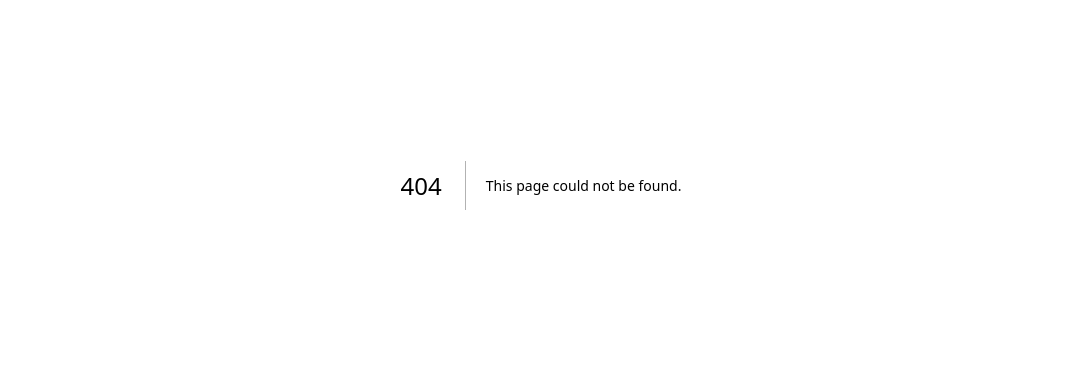
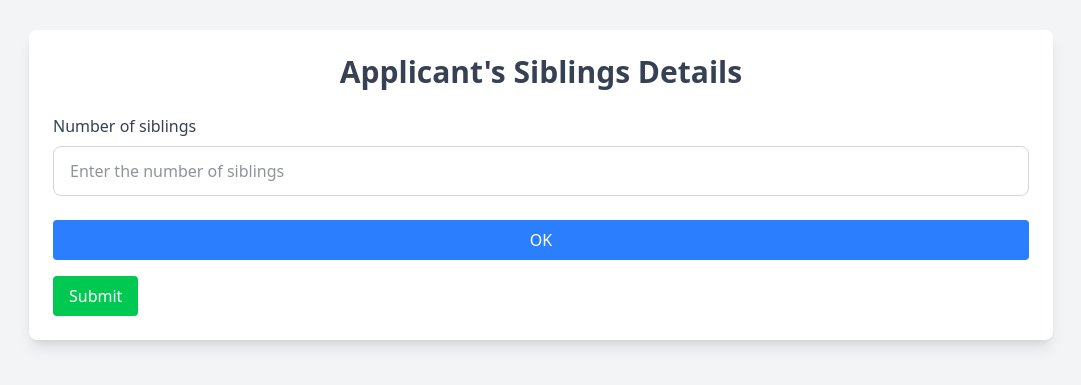
Before and after one commit to wahab8976/ScholarShip-Manager, a Next.js app: page /applicant/siblings in a window 1280 px wide. Before the commit this address had no page. Shown: the part 215-600 px from the top of the page, without its empty margins (99-1180 px from the left). Built offline with nearby package versions, Linux system fonts and the light colour scheme.

Commit message:
Fixes Siblings Changings

```diff
--- a/app/applicant/earnings/page.jsx
+++ b/app/applicant/earnings/page.jsx
@@ -2,6 +2,7 @@
 import React, { useEffect } from "react";
 import { useForm, useFieldArray } from "react-hook-form";
 import { motion } from "framer-motion";
+import { useRouter } from "next/navigation";
 
 const allFamilyRoles = [
   "Father",
@@ -43,6 +44,8 @@ const Page = () => {
     },
   });
 
+  const router = useRouter();
+
   const { fields, append, remove } = useFieldArray({
     control,
     name: "familyMembers",
@@ -69,7 +72,7 @@ const Page = () => {
     <div className="flex justify-center flex-col items-center min-h-screen bg-gray-100 p-4">
       <div className="flex justify-center">
         <h1 className="text-3xl font-semibold text-center text-gray-700 mb-6">
-          Applicant's Family Details
+          Applicant's Family Earning Details
         </h1>
       </div>
       <motion.form
@@ -239,6 +242,7 @@ const Page = () => {
         ))}
 
         <button
+          onClick={() => router.push("/applicant/siblings")}
           type="submit"
           className="cursor-pointer text-white bg-gradient-to-r from-green-400 via-green-500 to-green-600 hover:bg-gradient-to-br focus:ring-4 focus:outline-none focus:ring-green-300 dark:focus:ring-green-800 shadow-lg shadow-green-500/50 dark:shadow-lg dark:shadow-green-800/80 font-medium rounded-lg text-sm px-5 py-2.5 text-center me-2 mb-2"
         >
--- /dev/null
+++ b/app/applicant/siblings/page.jsx
@@ -0,0 +1,171 @@
+"use client";
+import React, { useState } from "react";
+import { motion } from "framer-motion";
+import { useForm, useFieldArray } from "react-hook-form";
+import NumericInput from "@/app/components/NumericInput";
+import TextInput from "@/app/components/TextInput";
+
+const Page = () => {
+  const {
+    register,
+    control,
+    handleSubmit,
+    watch,
+    formState: { errors },
+  } = useForm({
+    mode: "onBlur", // Trigger validation on blur
+  });
+
+  // Use useFieldArray to dynamically manage sibling fields
+  const { fields, append, remove } = useFieldArray({
+    control,
+    name: "siblings",
+  });
+
+  const [siblingsCount, setSiblingsCount] = useState(0);
+  const [totalCharges, settotalCharges] = useState(0);
+
+  const onSubmit = (data) => {
+    console.log("Form Data:", data);
+    console.log("Errors:", errors);
+  };
+
+  return (
+    <div className="flex justify-center items-center min-h-screen bg-gray-100 p-4">
+      <motion.form
+        onSubmit={handleSubmit(onSubmit)}
+        className="bg-white shadow-lg rounded-lg p-6 w-full max-w-5xl"
+        style={{ width: "80vw" }}
+        initial={{ opacity: 0, y: 20 }}
+        animate={{ opacity: 1, y: 0 }}
+        transition={{ duration: 0.4 }}
+      >
+        <div className="flex justify-center">
+          <h1 className="text-3xl font-semibold text-center text-gray-700 mb-6">
+            Applicant's Siblings Details
+          </h1>
+        </div>
+
+        <div className="flex flex-col space-y-4">
+          {/* Siblings count input */}
+          <NumericInput
+            errors={errors}
+            isRequired={true}
+            placeholder="Enter the number of siblings"
+            register={register}
+            registerAs="siblings_Count"
+            requiringCaption="Number of siblings is required"
+            title="Number of siblings"
+            max={10}
+            length={1}
+          />
+          {errors?.siblings_Count && (
+            <p className="text-red-500 text-sm">
+              {errors.siblings_Count.message}
+            </p>
+          )}
+
+          {/* Button to update sibling count */}
+          <button
+            type="button"
+            className="bg-blue-500 text-white px-4 py-2 rounded hover:bg-blue-600 transition"
+            onClick={() => {
+              const count = Number(watch("siblings_Count")) || 0;
+              if (count <= 0) {
+                alert("Please enter a valid number of siblings.");
+                return;
+              }
+              setSiblingsCount(count);
+
+              // Reset sibling fields based on new count
+              remove(); // Clear existing siblings
+              for (let i = 0; i < count; i++) {
+                append({ name: "", institute: "", fee: "" });
+              }
+            }}
+          >
+            OK
+          </button>
+
+          {/* Display sibling details in rows */}
+          {fields.map((field, index) => (
+            <div
+              key={field.id}
+              className="p-3 rounded my-2 border border-gray-300 bg-gray-50"
+            >
+              <h2 className="text-lg font-medium text-gray-700 mb-2">
+                Sibling {index + 1}
+              </h2>
+
+              {/* Row for Name, Institute, and Fee */}
+              <div className="flex flex-row gap-4">
+                {/* Name Input */}
+                <TextInput
+                  errors={errors}
+                  isRequired={true}
+                  register={register}
+                  registerAs={`siblings.${index}.name`}
+                  requiringCaption="Sibling name is required"
+                  title="Name"
+                  placeholder="Enter sibling name"
+                  width="w-1/3"
+                />
+                {errors?.siblings?.[index]?.name && (
+                  <p className="text-red-500 text-sm">
+                    {errors.siblings[index].name.message}
+                  </p>
+                )}
+
+                {/* Institute Input */}
+                <TextInput
+                  errors={errors}
+                  isRequired={true}
+                  register={register}
+                  registerAs={`siblings.${index}.institute`}
+                  requiringCaption="Institute name is required"
+                  title="Institute Name"
+                  placeholder="Enter Institute name"
+                  width="w-1/3"
+                />
+                {errors?.siblings?.[index]?.institute && (
+                  <p className="text-red-500 text-sm">
+                    {errors.siblings[index].institute.message}
+                  </p>
+                )}
+              </div>
+              {/* Fee Input */}
+              <NumericInput
+                errors={errors}
+                isRequired={true}
+                placeholder="Enter Fee per month"
+                register={register}
+                registerAs={`siblings.${index}.fee`}
+                requiringCaption="Fee per month is required"
+                title="Fee per month"
+                min={0}
+                max={1000000}
+              />
+              {errors?.siblings?.[index]?.fee && (
+                <p className="text-red-500 text-sm">
+                  {errors.siblings[index].fee.message}
+                </p>
+              )}
+            </div>
+          ))}
+        </div>
+
+        {/* Submit button */}
+        <div className="mt-4">
+          <button
+            type="submit"
+            className="bg-green-500 text-white px-4 py-2 rounded hover:bg-green-600 transition"
+          >
+            Submit
+          </button>
+        </div>
+      </motion.form>
+    </div>
+  );
+};
+
+export default Page;
--- a/app/components/NumericInput.jsx
+++ b/app/components/NumericInput.jsx
@@ -16,8 +16,7 @@ import React from "react";
  * @param {string} [props.width="w-full"] - CSS class for input width (default: full width).
  * @param {number} [props.min] - Minimum value allowed for the input.
  * @param {number} [props.max] - Maximum value allowed for the input.
- * @param {number} [props.length] - Exact length required for the input value.
- * @param {string} [props.lengthCaption] - Message to display if length constraint is not met.
+ * @param {number} [props.length] - Exact length required for the input value (optional).
  *
  * @returns {JSX.Element} NumericInput component.
  */
@@ -33,8 +32,7 @@ const NumericInput = ({
   width = "w-full",
   min,
   max,
-  length,
-  lengthCaption,
+  length, // Optional length prop
 }) => {
   return (
     <div className={`${width} mb-6`}>
@@ -57,15 +55,19 @@ const NumericInput = ({
             : false,
           min:
             min !== undefined
-              ? { value: min, message: "Value cannot be negative" }
+              ? { value: min, message: `Value must be at least ${min}` }
               : undefined,
           max:
             max !== undefined
-              ? { value: max, message: lengthCaption }
+              ? { value: max, message: `Value cannot exceed ${max}` }
               : undefined,
-          validate: (value) =>
-            value.toString().length === length ||
-            `Must be exactly ${length} characters`,
+          ...(length !== undefined
+            ? {
+                validate: (value) =>
+                  value.toString().length === length ||
+                  `Must be exactly ${length} characters`,
+              }
+            : {}),
         })}
       />
       {errors?.[registerAs] && (
--- a/app/components/TextInput.jsx
+++ b/app/components/TextInput.jsx
@@ -12,7 +12,9 @@ import React from "react";
  * @param {string} props.requiringCaption - The message displayed when the field is required but empty
  * @param {Object} props.register - The register function from react-hook-form
  * @param {Object} props.errors - The errors object from react-hook-form
- * @param {string} [props.width] - The width class for the input field
+ * @param {string} [props.width] - The width class for the input field (default: "w-full")
+ * @param {number} [props.minLength] - The minimum length for input validation (optional)
+ * @param {number} [props.maxLength] - The maximum length for input validation (optional)
  * @returns {JSX.Element} - A text input field component
  */
 const TextInput = ({
@@ -23,10 +25,12 @@ const TextInput = ({
   requiringCaption,
   register,
   errors,
-  width,
+  width = "w-full",
+  minLength,
+  maxLength,
 }) => {
   return (
-    <div className={`${width ? ` ${width}` : ""} mb-6`}>
+    <div className={`${width} mb-6`}>
       <label
         htmlFor={registerAs}
         className="block text-gray-700 font-medium mb-2"
@@ -37,14 +41,26 @@ const TextInput = ({
         type="text"
         id={registerAs}
         className="w-full px-4 py-3 text-gray-800 border border-gray-300 rounded-lg focus:outline-none focus:ring-2 focus:ring-green-500"
+        placeholder={placeholder}
         {...register(registerAs, {
           required: isRequired
             ? { value: true, message: requiringCaption }
             : false,
+          minLength: minLength
+            ? {
+                value: minLength,
+                message: `Must be at least ${minLength} characters.`,
+              }
+            : undefined,
+          maxLength: maxLength
+            ? {
+                value: maxLength,
+                message: `Cannot exceed ${maxLength} characters.`,
+              }
+            : undefined,
         })}
-        placeholder={placeholder}
       />
-      {errors?.[registerAs] && (
+      {errors?.[registerAs]?.message && (
         <p className="text-red-500 text-sm mt-1">
           {errors[registerAs].message}
         </p>
```
